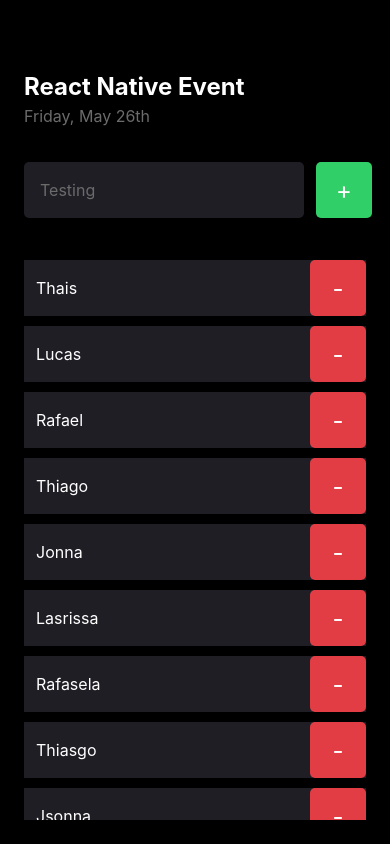
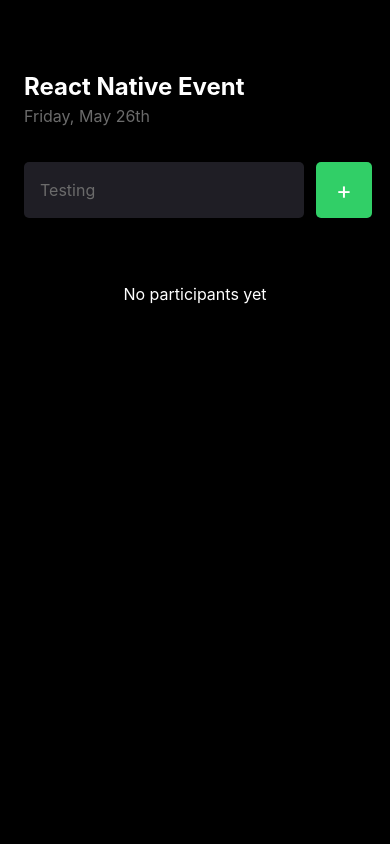
Before and after one commit to thaiscristine/basic-rn-imhere, a React Native app: screen / in a window 390 px wide. Built offline with nearby package versions, Linux system fonts and the light colour scheme.

Commit message:
Hook useState

```diff
--- a/src/screens/Home/index.tsx
+++ b/src/screens/Home/index.tsx
@@ -1,3 +1,4 @@
+import React, { useState } from 'react'
 import { FlatList, Text, TextInput, TouchableOpacity, View, Alert } from 'react-native'
 import { Button } from '../../components/Button'
 import { Participant } from '../../components/Participant'
@@ -5,13 +6,15 @@
 
 export function Home(){
 
-  const participants = ['Thais', 'Lucas', 'Rafael', 'Thiago', 'Jonna', 'Lasrissa', 'Rafasela', 'Thiasgo', 'Jsonna', 'Ladrissa', 'Rafaerla'];
+  const [participants, setParticipants] = useState<string[]>([])
+  const [participantName, setParticipantName] = useState('')
 
-  function handleParticipantAdd(name: string){
-    if(participants.includes(name)){
+  function handleParticipantAdd(){
+    if(participants.includes(participantName)){
       return Alert.alert('Participant exists', `Participant already in the list.`)
     }
-    console.log('1 yes, yes..')
+    setParticipants(prevState => [...prevState, participantName])
+    setParticipantName('')
   }
 
   function handleParticipantRemove(name: string) {
@@ -42,9 +45,12 @@
           placeholder='Testing'
           placeholderTextColor={'#6b6b6b'}
           keyboardType='email-address'
+          // onChangeText={(text) => setParticipantName(text)} // This is a explict form to send the text to the function
+          onChangeText={setParticipantName}
+          value={participantName}
         />
         <Button
-          onPress={() => handleParticipantAdd('Thais')}
+          onPress={() => handleParticipantAdd()}
         />
       </View>
 
```
